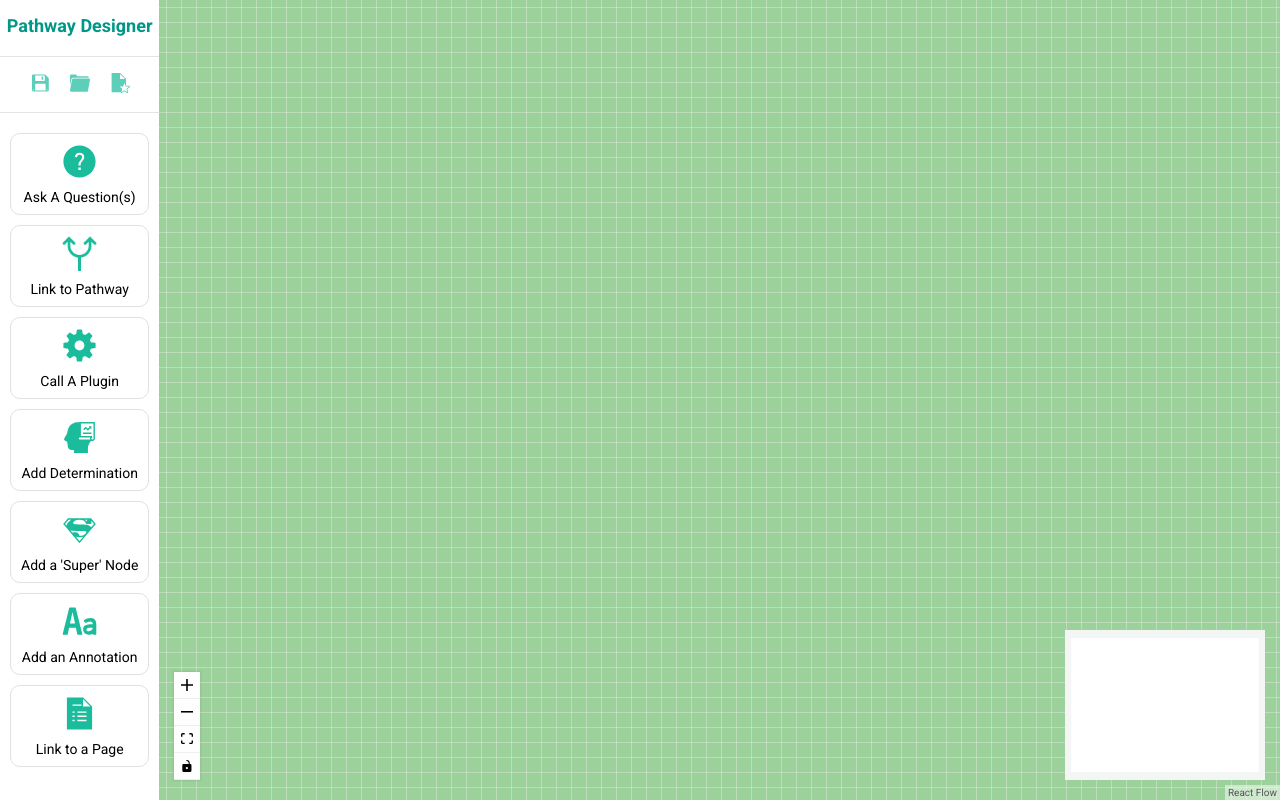
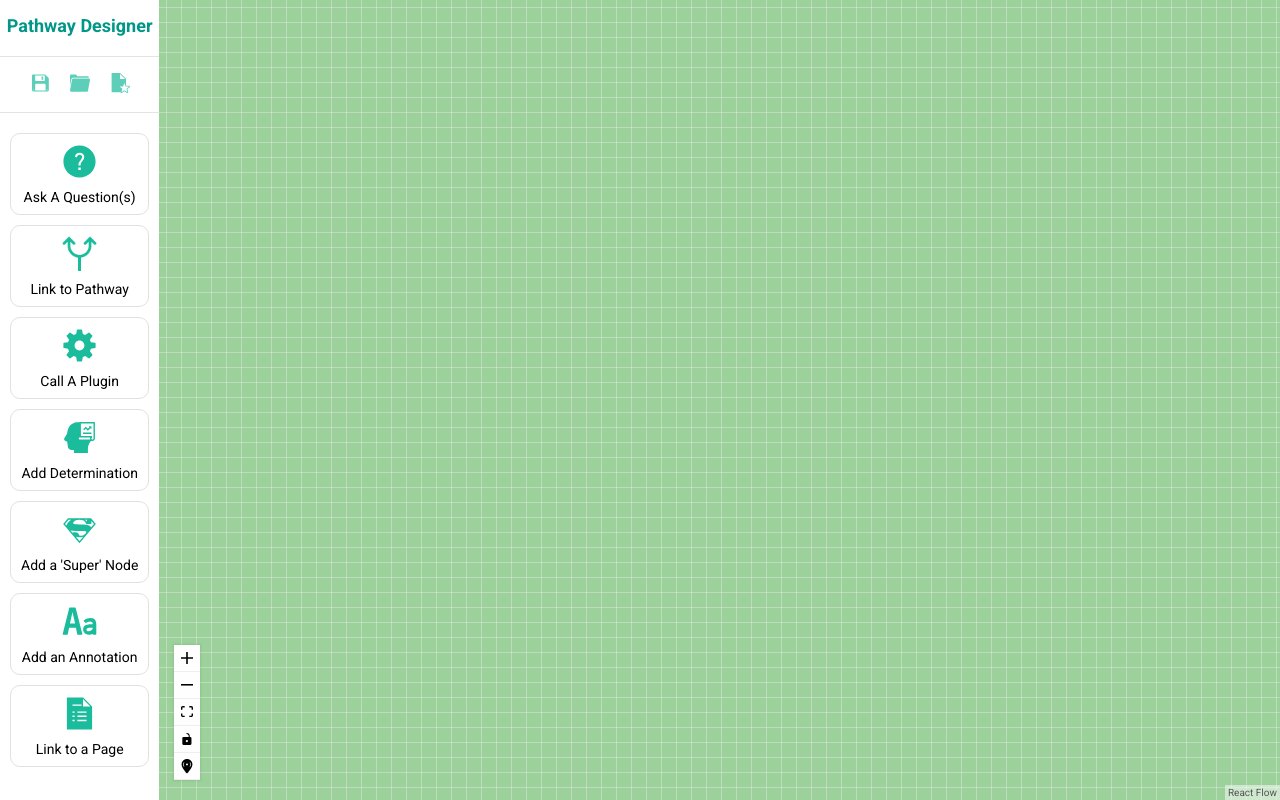
Before and after one commit to VNDPAL/reactFlow, a React (Create React App) app: page / in a window 1280 px wide. Built offline with nearby package versions, Linux system fonts and the light colour scheme.

Commit message:
minimap toggle

```diff
--- a/src/components/DnDFlow/DnDFlow.scss
+++ b/src/components/DnDFlow/DnDFlow.scss
@@ -37,3 +37,8 @@
     }
   }
 }
+
+.minimap {
+  width: 100%;
+  height: 100%;
+}
--- a/src/components/DnDFlow/DnDFlow.tsx
+++ b/src/components/DnDFlow/DnDFlow.tsx
@@ -13,6 +13,7 @@ import ReactFlow, {
   isEdge,
   isNode,
   MiniMap,
+  ControlButton,
 } from "react-flow-renderer";
 import Sidebar from "../Sidebar";
 import SidebarNode from "../SidebarNode";
@@ -22,6 +23,7 @@ import { getNode } from "../../common/util";
 import { SidebarItems } from "../../common/const";
 import CustomNode from "./CustomNode";
 import "./DnDFlow.scss";
+import MinimapIcon from "../../assets/images/minimap.svg";
 
 const DnDFlow: FC = () => {
   const reactFlowWrapper = useRef<any>(null);
@@ -30,6 +32,7 @@ const DnDFlow: FC = () => {
   const [elements, setElements] = useState<any>([]);
   const [nodeDetailsSidebar, setnodeDetailsSidebar] = useState<any>(false);
   const [connectionSidebar, setconnectionSidebar] = useState<any>(false);
+  const [minimapToggle, setminimapToggle] = useState<any>(false);
   const [currentConnection, setcurrentConnection] = useState<any>(null);
   const [currentConnectionText, setcurrentConnectionText] = useState<any>("");
   const [currentDisplayText, setcurrentDisplayText] = useState<any>("");
@@ -256,6 +259,7 @@ const DnDFlow: FC = () => {
               onPaneClick={onPanelClick}
               connectionMode={ConnectionMode.Loose}
             >
+              {minimapToggle && (
                 <MiniMap
                   nodeStrokeColor={(n: any) => {
                     if (n.style?.background) return n.style.background;
@@ -269,7 +273,14 @@ const DnDFlow: FC = () => {
                   nodeBorderRadius={3}
                   nodeStrokeWidth={8}
                 />
-              <Controls />
+              )}
+              <Controls>
+                <ControlButton
+                  onClick={() => setminimapToggle(() => !minimapToggle)}
+                >
+                  <img className="minimap" src={MinimapIcon} />
+                </ControlButton>
+              </Controls>
               <Background variant={BackgroundVariant.Lines} />
             </ReactFlow>
           </div>
--- a/src/components/DnDPopUpExisting/DnDPopUpExisting.tsx
+++ b/src/components/DnDPopUpExisting/DnDPopUpExisting.tsx
@@ -66,11 +66,6 @@ const DnDPopUpExisting: FC<DnDPopUpExistingProps> = ({
             </button>
             <div className="DnDPopUp__header">Open Existing Pathway</div>
             <div className="DnDPopUp__content">
-              {/* <input
-              type="text"
-              onChange={onXmlChange}
-              placeholder="paste your xml here"
-            /> */}
               <select onChange={handlePathwayNameChange}>
                 <option value="">Select pathway</option>
                 {pathwayList.map((pw: any, key: any) => (
@@ -88,7 +83,7 @@ const DnDPopUpExisting: FC<DnDPopUpExistingProps> = ({
                   openExistingPath();
                 }}
               >
-                confirm
+                Open Pathway
               </button>
             </div>
           </div>
--- a/src/components/DnDPopUpOpen/DnDPopUpOpen.tsx
+++ b/src/components/DnDPopUpOpen/DnDPopUpOpen.tsx
@@ -49,9 +49,6 @@ const DnDPopUpOpen: FC<DnDPopUpOpenProps> = ({
             >
               Open
             </button>
-            <button className="button" onClick={close}>
-              close
-            </button>
           </div>
         </div>
       )}
--- a/src/components/DnDPopUpSave/DnDPopUpSave.tsx
+++ b/src/components/DnDPopUpSave/DnDPopUpSave.tsx
@@ -38,9 +38,6 @@ const DnDPopUpSave: FC<DnDPopUpSaveProps> = ({ onNameChange, onSave }) => {
             >
               Save Pathway
             </button>
-            <button className="button" onClick={close}>
-              close modal
-            </button>
           </div>
         </div>
       )}
```
Also changed, not shown: src/components/Sidebar/Sidebar.tsx (+1 -6 lines), src/assets/images/minimap.svg (added). Lines whose indentation alone changed are shown as unchanged.
